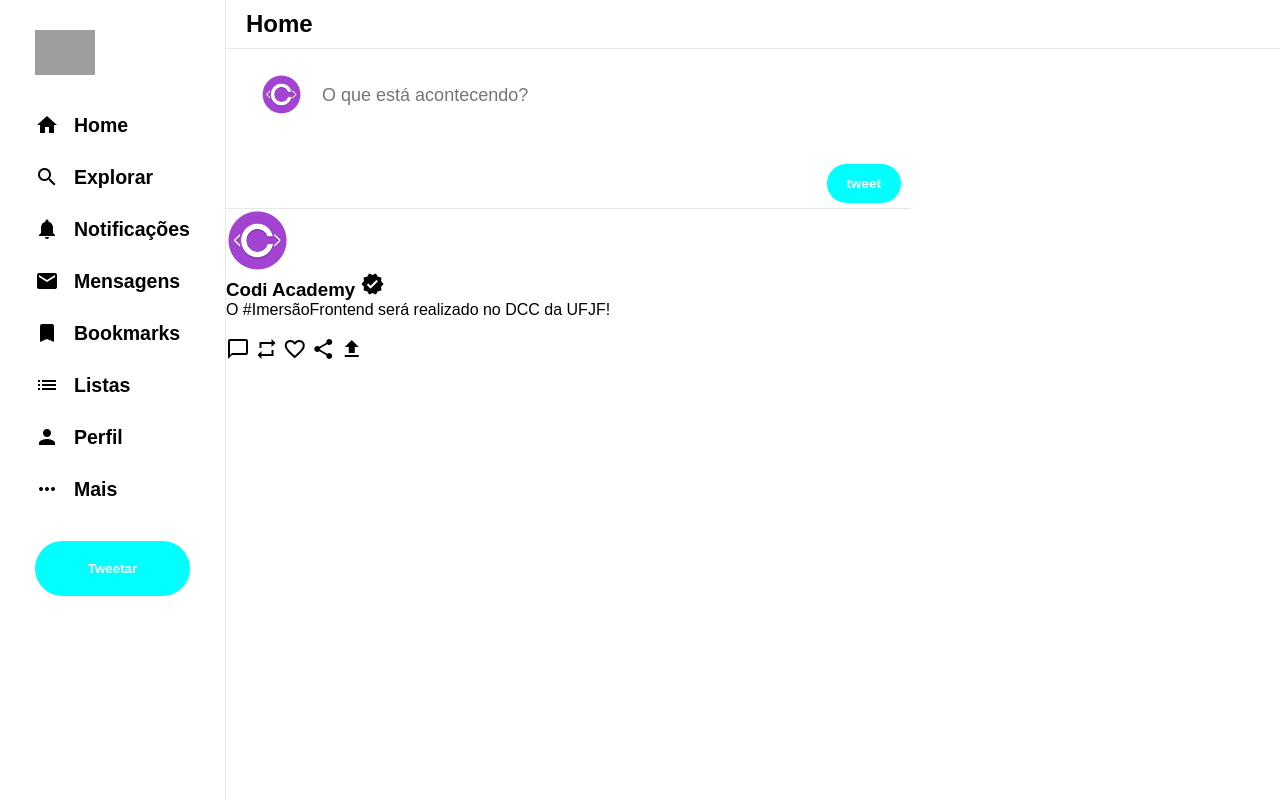
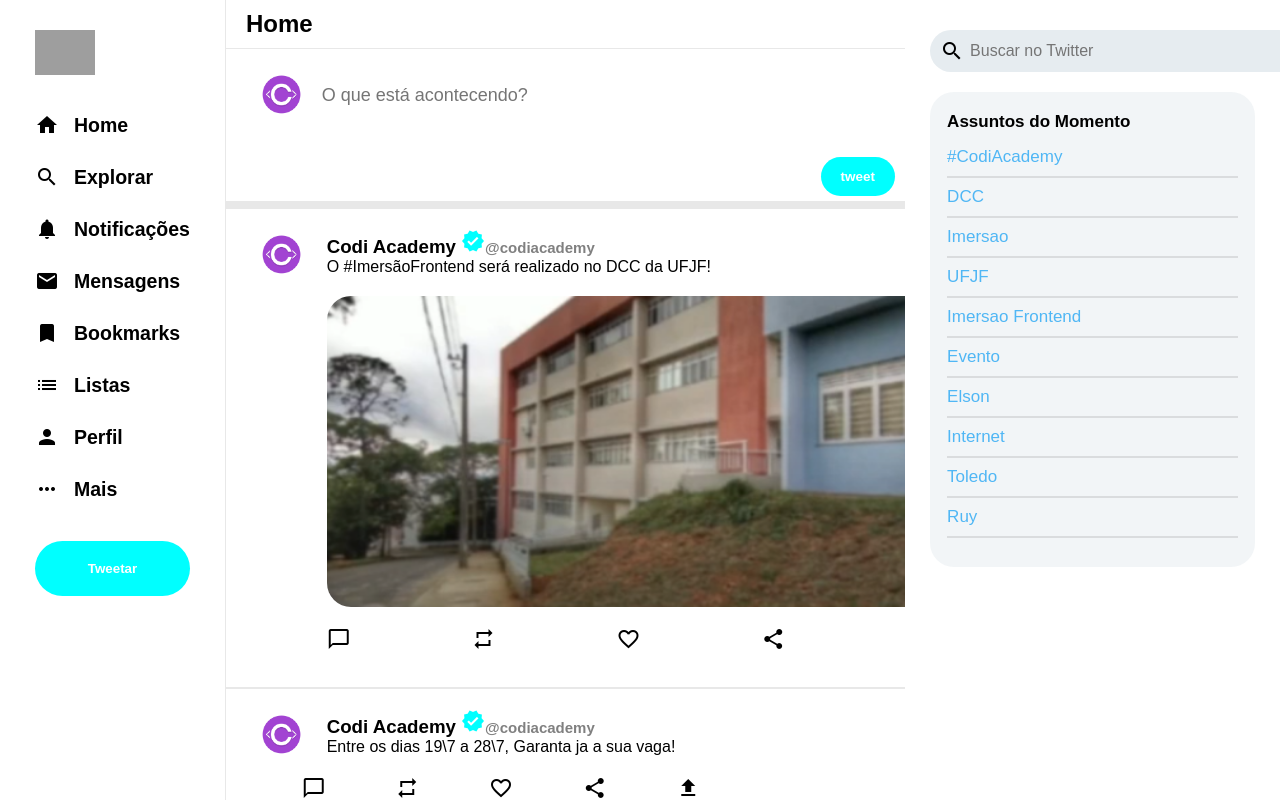
Before and after one commit to Vitor-aquino12/ESTUDOS, a plain HTML site: page Práticas CSS + HTML/Twitter do Zero/index.html in a window 1280 px wide. Drawn offline with Linux system fonts and the light colour scheme; grey boxes are pictures that could not be loaded.

Commit message:
style: terminada estilizacao pagina twitter

```diff
--- a/Práticas CSS + HTML/Twitter do Zero/index.html
+++ b/Práticas CSS + HTML/Twitter do Zero/index.html
@@ -67,12 +67,15 @@
 
             <div class="profile"><img src="imagens/profile.png" alt=""></div>
 
+            <div>
+
             <div class="content">
-                <h3>Codi Academy <i class="material-icons">verified</i></h3>
+                <h3>Codi Academy <i class=" material-icons verificado">verified</i><span class="ahoba">@codiacademy</span></h3>
                 <p>O #ImersãoFrontend será realizado no DCC da UFJF!</p>
+            </div>
 
             <div class="postimg">
-                <img src="" alt="">
+                <img src="imagens/Screenshot_3.png" alt="">
             </div>
 
                 <div class="actions">
@@ -84,23 +87,59 @@
 
             </div>
 
+            </div>
         </div>
 
         <div class="post-2">
 
+            <div class="profile">
+                <img src="imagens/profile.png" alt="">
+            </div>
+
+            <div>
+
+            <div class="content">
+                <h3>Codi Academy <i class=" material-icons verificado">verified</i><span class="ahoba">@codiacademy</span></h3>
+                <p>Entre os dias 19\7 a 28\7, Garanta ja a sua vaga!</p>
+        </div>
+
+            <div class="actions">
+                <span class="material-icons"> chat_bubble_outline </span>
+                <span class="material-icons"> repeat </span>
+                <span class="material-icons"> favorite_border </span>
+                <span class="material-icons"> share </span>
+                <span class="material-icons"> upload </span>
 
         </div>
 
+        </div>
+
+    </div>
     </div>
 
     <div class="widgets">
 
         <div class="input">
 
+            <span class="material-icons"> search </span>
+            <input type="text" placeholder="Buscar no Twitter">
 
         </div>
 
         <div class="trends">
+
+            <h3>Assuntos do Momento</h3>
+
+            <p>#CodiAcademy</p>
+            <p>DCC</p>
+            <p>Imersao</p>
+            <p>UFJF</p>
+            <p>Imersao Frontend</p>
+            <p>Evento</p>
+            <p>Elson</p>
+            <p>Internet</p>
+            <p>Toledo</p>
+            <p>Ruy</p>
 
 
         </div>
--- a/Práticas CSS + HTML/Twitter do Zero/style.css
+++ b/Práticas CSS + HTML/Twitter do Zero/style.css
@@ -8,6 +8,7 @@
 body{
     width: 100%;
     display: flex;
+    overflow: hidden;
 }
 
 .sidebar{
@@ -17,6 +18,7 @@ body{
     max-width: 20%;
     min-height: 100vh;
     padding: 30px 35px;
+    position: relative;
 }
 
 .sidebar .tlogo{
@@ -68,14 +70,21 @@ body{
     border-bottom: 1px rgba(128, 128, 128, 0.185) solid ;
 }
 
+.feed{
+    width: 65%;
+    height: 100vh;
+    overflow-y: auto;
+    scrollbar-width: none;
+}
+
 .feed .tweetbox{
     display: flex;
     height: 100%;
     max-height: 20%;
-    max-width: 65%;
+    max-width: 100%;
     width: 100%;
     position: relative;
-    border-bottom: 1px rgba(128, 128, 128, 0.185) solid;
+    border-bottom: 8px rgba(128, 128, 128, 0.185) solid;
 }
 
 .feed .tweetbox div{
@@ -91,7 +100,6 @@ body{
 .feed .tweetbox .profile img{
     display: block;
     max-width: 100%;
-    height: ;
 
 }
 
@@ -122,15 +130,138 @@ body{
     font-size: 9px;
 }
 
+
+.feed .post-1{
+    height: 100%;
+    max-height: 60%;
+    max-width: 100%;
+    width: 100%;
+    position: relative;
+    border-bottom: 2px rgba(128, 128, 128, 0.185) solid;
+    display: flex;
+}
+
 .feed .post-1 .profile{
     display: block;
     max-height: 100%;
     max-width: 6%;
+    margin: 25px 0px 25px 35px;
 }
 
 .feed .post-1 .profile img{
     display: block;
     max-width: 100%;
-    height: ;
+}
+
+.feed .post-1 .postimg{
+    width: 100%;
+    height: 65%;
+}
+
+.feed .post-1 .postimg img{
+    width: 100%;
+    max-width: 100%;
+    max-height: 100%;
+    height: 100%;
+    border-radius: 24px;
+}
+
+.feed .post-1 .actions{
+    display: flex;
+    justify-content: space-between;
+    width: 100%;
+}
+
+.feed .post-1 .actions, .content, .postimg{
+    margin: 20px 25px;
+}
+
+.feed .post-1 .content{
+    font-size: 100%;
+}
+
+.feed .post-2{
+    display: flex;
+    max-height: 100%;
+    max-width: 100%;
+}
+
+.feed .post-2 .profile{
+    display: block;
+    max-height: 100%;
+    height: 100%;
+    max-width: 6%;
+    margin: 25px 0px 0px 35px;
+}
+
+.feed .post-2 .profile img{
+    display: block;
+    max-width: 100%;
+}
+
+.feed .post-2 .actions{
+    display: flex;
+    justify-content: space-between;
+    width: 100%;
+}
+
+.widgets{
+    width: 35%;
+    padding: 10px 25px;
+    justify-content: center;
+}
+
+.widgets input{
+    padding: 12px 12px 12px 40px;
+    width: 143%;
+    border: none;
+    border-radius: 24px;
+    outline: none;
+    font-size: 16px;
+    background-color: #e6ecf0;
 
 }
+.widgets .input{
+    margin-bottom: 20px;
+    margin-top: 20px;
+    position: relative;
+    display: inline-block;
+}
+
+.widgets .input .material-icons{
+    position: absolute;
+    left: 10px;
+    top: 50%;
+    transform: translateY(-50%);
+    pointer-events: none;
+    cursor: pointer;
+}
+
+.widgets .trends{
+    background-color: #e6ecf080;
+    padding: 20px 17px;
+    border-radius: 24px;
+}
+
+.widgets .trends h3{
+    font-size: 17px;
+    margin-bottom: 15px;
+}
+
+.widgets .trends p{
+    color: #50b7f5;
+    font-size: 17px;
+    margin-bottom: 9px;
+    padding-bottom: 9px;
+    border-bottom: 2px rgba(128, 128, 128, 0.212) solid;
+    cursor: pointer;
+}
+
+.ahoba{
+    font-size: 15px;
+    color: gray;
+}
+
+.verificado{
+    color: aqua;
+}
```
Also changed, not shown: Práticas CSS + HTML/Twitter do Zero/imagens/Screenshot_3.png (added), Práticas CSS + HTML/Twitter do Zero/imagens/netflix-bg.jpg (added).
